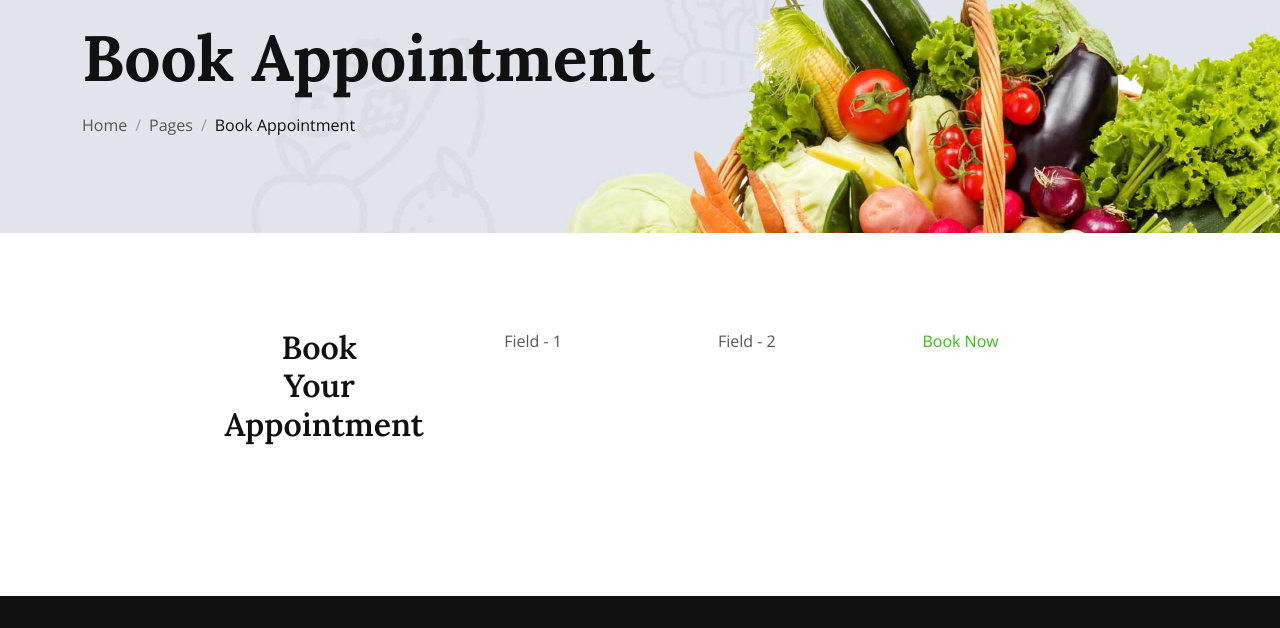
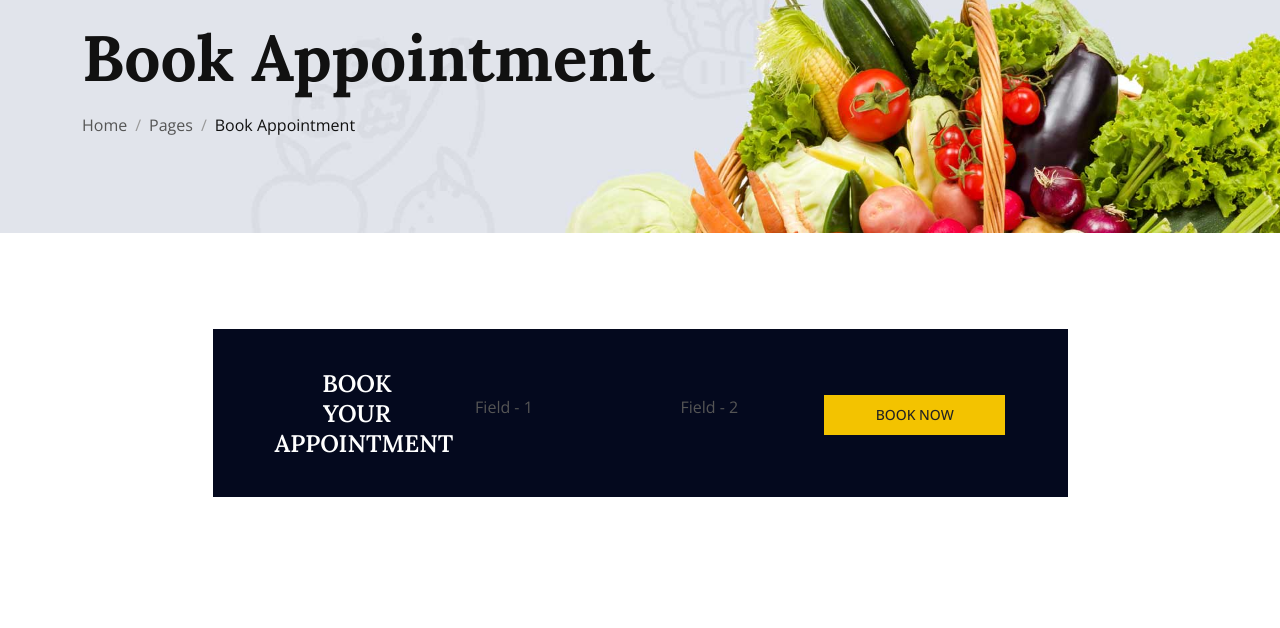
Before and after one commit to Ragul-Krishnaraj/SPM-Mooligai, a plain HTML site: page Book-appointment.html in a window 1280 px wide. Shown: the part 172-800 px from the top of the page. Drawn offline with nearby package versions, Linux system fonts and the light colour scheme; a script that the page names is missing.

Commit message:
Add files via upload

```diff
--- a/css/style.css
+++ b/css/style.css
@@ -389,3 +389,60 @@ height: 150px !important;
 .footer .copyright a:hover {
     color: var(--primary);
 }
+
+
+/* book apointment */
+@media (max-width: 991px) {
+    .hotel_booking_table {
+        padding: 28px 15px 15px;
+    }
+}
+
+.hotel_booking_table {
+    background: #04091e;
+    -webkit-box-align: center;
+    -ms-flex-align: center;
+    align-items: center;
+    padding: 40px 50px 30px;
+    display: -webkit-box;
+    display: -ms-flexbox;
+    display: flex
+;
+}
+
+.hotel_booking_table h2 {
+    font-size: 24px;
+    line-height: 30px;
+    color: #fff;
+    text-transform: uppercase;
+}
+
+.boking_table {
+    margin-left: -50px;
+}
+
+
+.book_now_btn {
+    width: 100%;
+    display: block;
+    background: #f3c300;
+    color: #222222;
+    text-transform: uppercase;
+    font-size: 14px;
+    line-height: 30px;
+    font-weight: 500;
+    padding: 5px 20px;
+}
+
+.button_hover {
+    border-radius: 0px;
+    position: relative;
+    z-index: 1;
+    -webkit-transition: all 0.3s linear;
+    -o-transition: all 0.3s linear;
+    transition: all 0.3s linear;
+    overflow: hidden;
+    border: 0px;
+    display: inline-block;
+    text-align: center;
+}
```
